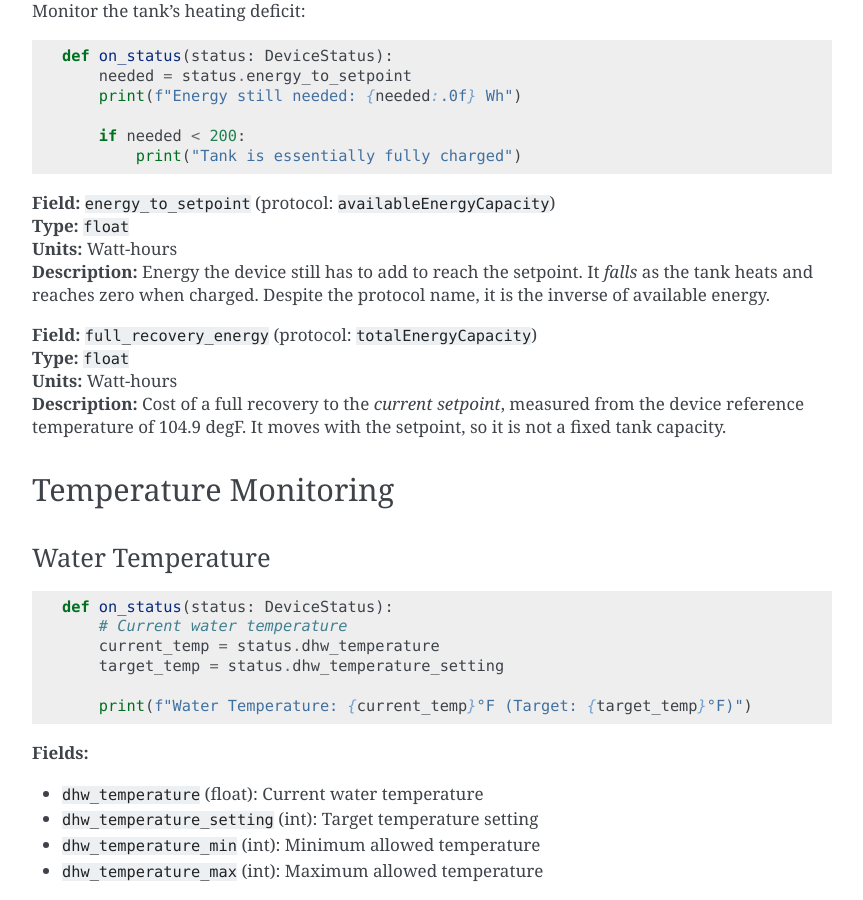
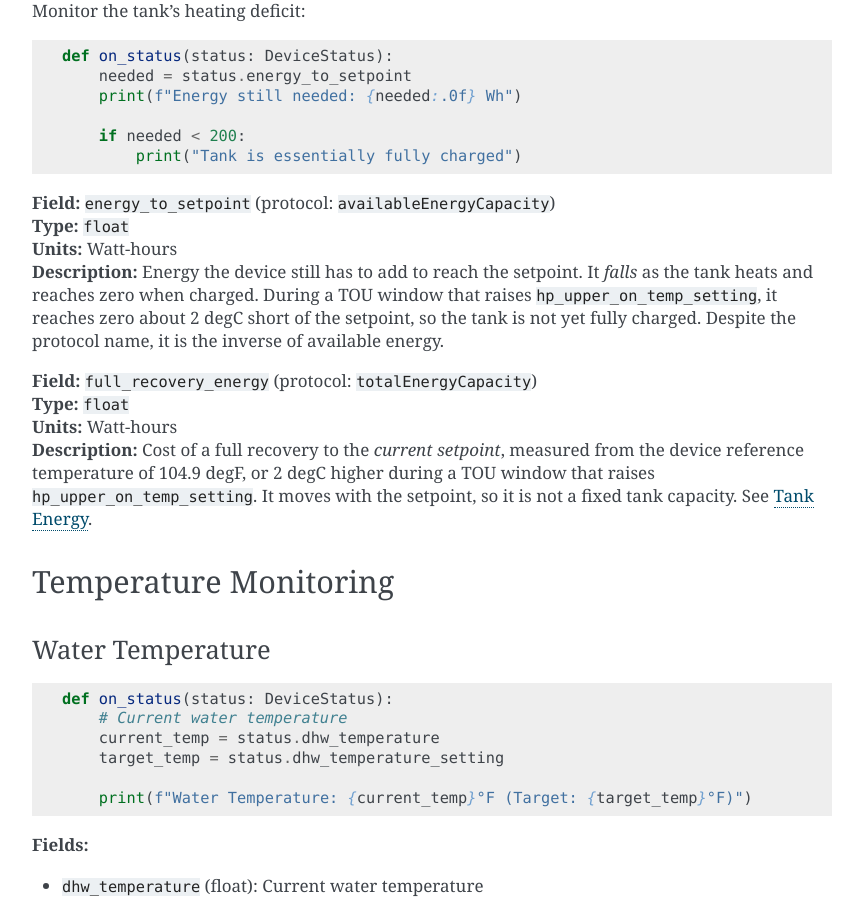
Before and after one commit to eman/nwp500-python, a Sphinx documentation site: the page built from docs/how-to/track-energy.rst, in a window 1280 px wide and 900 px high, scrolled down 3249 px. Shown: the whole window, without its empty margins (338-1201 px from the left). Built offline with Sphinx 7.4.7, drawn with Linux system fonts in a browser that asks for light colours.

Commit message:
docs: qualify the energy-field descriptions for the TOU window
The full_recovery_energy and energy_to_setpoint descriptions still said
the reference is 104.9 degF and that the deficit reaches zero at the
setpoint. During a TOU window that raises hpUpperOnTempSetting both
measure to a target 2 degC below the setpoint. Say so in the model, the
protocol and API references, track-energy.rst and tank-energy.rst's
summary.

```diff
--- a/CHANGELOG.rst
+++ b/CHANGELOG.rst
@@ -89,7 +89,10 @@ Documentation
   caps at ``full_recovery_energy`` once ``energy_to_setpoint`` hits 0,
   up to about 3.6 degF short of the setpoint, and under-reads by up to
   561 Wh. The page and the ``usable_energy`` docstring now say so and
-  recommend the thermistors in that case. (#140)
+  recommend the thermistors in that case. The ``full_recovery_energy``
+  and ``energy_to_setpoint`` descriptions in the model, the protocol
+  reference, the API reference and ``track-energy.rst`` now note the
+  window too. (#140)
 
 Version 9.4.2 (2026-09-17)
 ==========================
--- a/docs/how-to/track-energy.rst
+++ b/docs/how-to/track-energy.rst
@@ -172,14 +172,19 @@ Monitor the tank's heating deficit:
 | **Units:** Watt-hours
 | **Description:** Energy the device still has to add to reach the
   setpoint. It *falls* as the tank heats and reaches zero when charged.
-  Despite the protocol name, it is the inverse of available energy.
+  During a TOU window that raises ``hp_upper_on_temp_setting``, it
+  reaches zero about 2 degC short of the setpoint, so the tank is not yet
+  fully charged. Despite the protocol name, it is the inverse of
+  available energy.
 
 | **Field:** ``full_recovery_energy`` (protocol: ``totalEnergyCapacity``)
 | **Type:** ``float``
 | **Units:** Watt-hours
 | **Description:** Cost of a full recovery to the *current setpoint*,
-  measured from the device reference temperature of 104.9 degF. It moves
-  with the setpoint, so it is not a fixed tank capacity.
+  measured from the device reference temperature of 104.9 degF, or
+  2 degC higher during a TOU window that raises
+  ``hp_upper_on_temp_setting``. It moves with the setpoint, so it is not
+  a fixed tank capacity. See :doc:`../explanation/tank-energy`.
 
 Temperature Monitoring
 ----------------------
--- a/docs/reference/protocol/data_conversions.rst
+++ b/docs/reference/protocol/data_conversions.rst
@@ -376,11 +376,11 @@ Power and Energy Fields
    * - ``totalEnergyCapacity``
      - ``x 4`` (see note)
      - Wh
-     - **Cost of a full recovery** to the *current setpoint*, measured from the device reference temperature (``dhwTemperatureMin``, 104.9 degF). Exposed as ``full_recovery_energy``. This is **not** a fixed tank capacity: it moves with the setpoint, by about 140 Wh per 0.5 degC on a 65-gallon tank.
+     - **Cost of a full recovery** to the *current setpoint*, measured from the device reference temperature (``dhwTemperatureMin``, 104.9 degF). Exposed as ``full_recovery_energy``. This is **not** a fixed tank capacity: it moves with the setpoint, by about 140 Wh per 0.5 degC on a 65-gallon tank. During a TOU window that raises ``hpUpperOnTempSetting``, the reference is 2 degC higher (about 108.5 degF); see :ref:`two branches`.
    * - ``availableEnergyCapacity``
      - ``x 4`` (see note)
      - Wh
-     - **Energy still needed to reach the setpoint** - a heating deficit, despite the name. Exposed as ``energy_to_setpoint``. It *falls* as the tank heats and reaches zero when the tank is fully charged, so it is the inverse of available energy.
+     - **Energy still needed to reach the setpoint** - a heating deficit, despite the name. Exposed as ``energy_to_setpoint``. It *falls* as the tank heats and reaches zero when the tank is fully charged, so it is the inverse of available energy. During a TOU window that raises ``hpUpperOnTempSetting``, it reaches zero about 2 degC short of the setpoint.
 
 .. note::
    **Energy quantum.** The two energy fields are raw counts in a fixed
--- a/docs/reference/protocol/device_status.rst
+++ b/docs/reference/protocol/device_status.rst
@@ -451,12 +451,12 @@ This document lists the fields found in the ``status`` object of device status m
    * - ``totalEnergyCapacity``
      - integer
      - Wh
-     - Energy needed for a full recovery to the current setpoint, from the device reference temperature (104.9 degF). Tracks the setpoint rather than being a fixed tank size. Python name: ``full_recovery_energy``.
+     - Energy needed for a full recovery to the current setpoint, from the device reference temperature (104.9 degF). Tracks the setpoint rather than being a fixed tank size. During a TOU window that raises ``hpUpperOnTempSetting``, the reference is 2 degC higher. Python name: ``full_recovery_energy``.
      - ``x 4`` (energy quantum)
    * - ``availableEnergyCapacity``
      - integer
      - Wh
-     - Energy still **needed** to reach the setpoint - a heating deficit, not available energy. Falls to zero as the tank charges. Python name: ``energy_to_setpoint``.
+     - Energy still **needed** to reach the setpoint - a heating deficit, not available energy. Falls to zero as the tank charges; during a TOU window that raises ``hpUpperOnTempSetting``, about 2 degC short of the setpoint. Python name: ``energy_to_setpoint``.
      - ``x 4`` (energy quantum)
 
 DHW Operation Setting Modes
--- a/docs/reference/python_api/models.rst
+++ b/docs/reference/python_api/models.rst
@@ -257,8 +257,8 @@ Complete real-time device status with 100+ fields.
    **Power/Energy Fields:**
 
    * ``current_inst_power`` (float) - Current power consumption (Watts)
-   * ``full_recovery_energy`` (float) - Energy needed to heat the whole tank from the device reference temperature to the current setpoint (Wh). Tracks the setpoint; not a fixed tank size.
-   * ``energy_to_setpoint`` (float) - Energy still **needed** to reach the setpoint (Wh). A deficit: it falls as the tank heats and reaches zero when fully charged.
+   * ``full_recovery_energy`` (float) - Energy needed to heat the whole tank from the device reference temperature to the current setpoint (Wh). Tracks the setpoint; not a fixed tank size. The reference is 2 degC higher during a TOU window that raises ``hp_upper_on_temp_setting``.
+   * ``energy_to_setpoint`` (float) - Energy still **needed** to reach the setpoint (Wh). A deficit: it falls as the tank heats and reaches zero when fully charged, or about 2 degC short of that during a TOU window that raises ``hp_upper_on_temp_setting``.
    * ``dhw_charge_per`` (float) - DHW charge percentage
 
    .. warning::
```
Also changed, not shown: docs/explanation/tank-energy.rst (+6 -2 lines), 1 other file.
